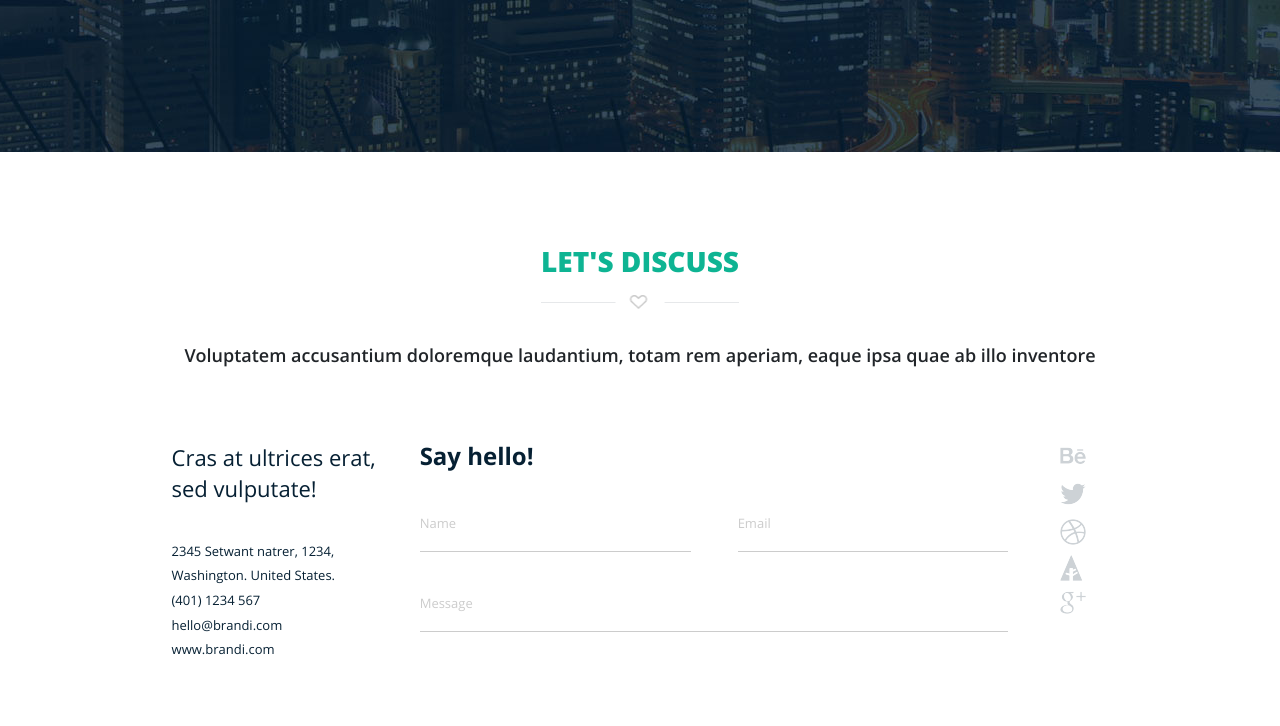
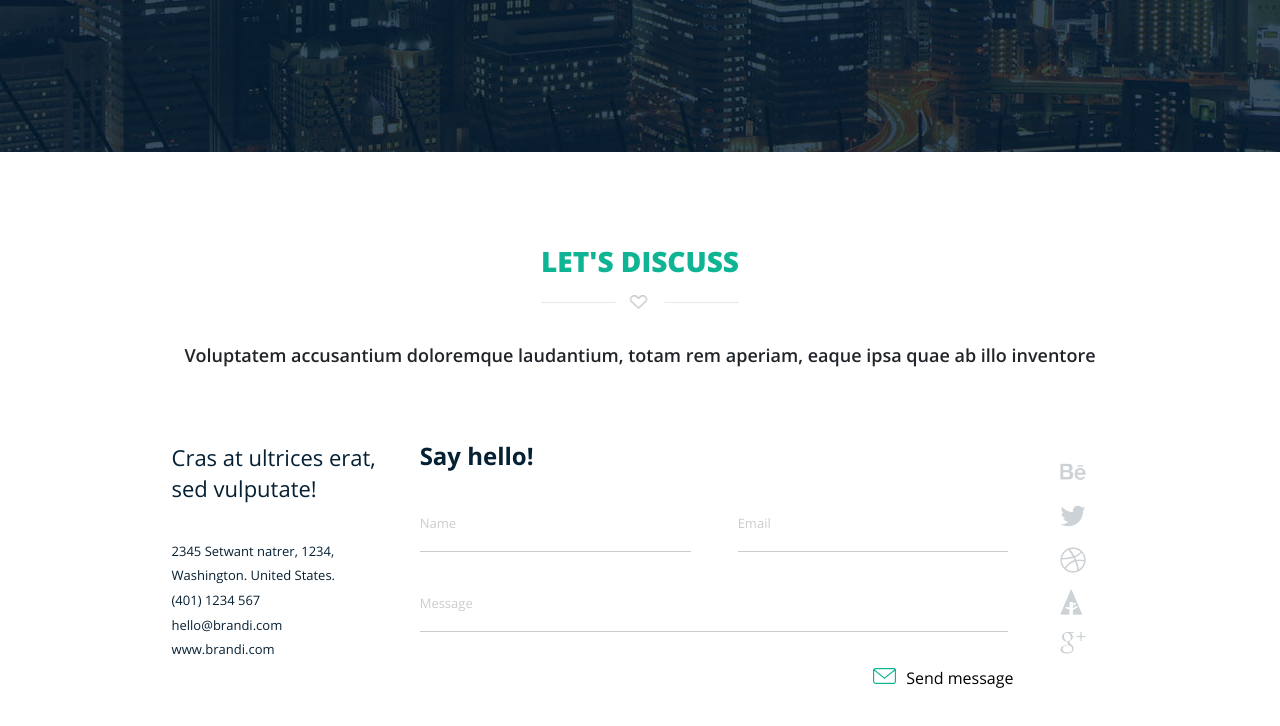
Before and after one commit to thePostas/brandi, a website: page app/index.html in a window 1280 px wide. Shown: the part 3622-4348 px from the top of the page. Drawn offline with nearby package versions, Linux system fonts and the light colour scheme.

Commit message:
message form fixes

```diff
--- a/app/index.html
+++ b/app/index.html
@@ -628,6 +628,7 @@
                             <input type="text" id="form-message" class="communicate__form-input communicate__form_message">
                         </div>
                     </div>
+                    <label class="communicate__form-button-label"><input class="communicate__form-button" id="send-button" type="image" src="img/communicate_form_button.png"><span class="communicate__form-button-text">Send message</span></label>
                 </form>
             </div>
             <div class="communicate__socials">
--- a/app/less/_communicate.less
+++ b/app/less/_communicate.less
@@ -40,11 +40,6 @@
       }
     }
   }
-  &__map {
-    overflow: hidden;
-    width: 100%;
-    height: 215px
-  }
   &__text {
     width: 100%;
     padding: 0 100px;
@@ -56,10 +51,11 @@
     }
   }
   &__form {
+    position: relative;
     color: #ccc;
     display: flex;
     flex-direction: column;
-    padding: 65px 30px 0 0;
+    padding: 65px 30px 60px 0;
     @media screen and (max-width: 1000px) {
       padding: 65px 0;
     }
@@ -117,19 +113,29 @@
         }
       }
     }
-    &_name {
-
-    }
-    &_email {
-
-    }
-    &_message {
-
+    &-button {
+      width: 23px;
+      height: 16px;
+      &-label {
+        cursor: pointer;
+        position: absolute;
+        bottom: -5px;
+        right: 25px;
+        @media screen and (max-width: 1000px) {
+        right: 40%;
+        }
+      }
+      &-text {
+        font: 16px OpenSansRegular;
+        color: #000;
+        margin-left: 10px;
+      }
     }
   }
   &__socials {
     &-list {
       width: 70px;
+      margin-top: 13px;
       display: flex;
       align-items: center;
       flex-direction: column;
@@ -137,10 +143,11 @@
         justify-content: center;
         flex-direction: row;
         width: 100%;
+        margin-top: 50px;
       }
       &-item {
         filter: opacity(0.2);
-        margin: 5px 0;
+        margin: 8px 0;
         background: url("../img/communicate_sprite.png") no-repeat 0 0;
         @media screen and (max-width: 1000px) {
           margin: 0 12px;
@@ -171,4 +178,9 @@
       }
     }
   }
+  &__map {
+    overflow: hidden;
+    width: 100%;
+    height: 215px
+  }
 }
--- a/app/less/_features_block.less
+++ b/app/less/_features_block.less
@@ -21,7 +21,7 @@
     height: 550px;
   }
   @media screen and (max-width: 1000px) {
-    height: 700px;
+    height: 900px;
   }
 }
 
@@ -39,8 +39,8 @@
     left: 47.8%;
     z-index: 100;
     @media screen and (max-width: 600px) {
-      left: 40%;
-      bottom: 10px;
+      left: 45%;
+      bottom: 40px;
   }
     &-button {
       width: 8px;
```
Also changed, not shown: app/css/main.css, app/img/behince.png (deleted), app/img/communicate_form_button.png (added), app/img/communicate_sprite2.png (deleted), app/img/dribbble.png (deleted), app/img/forrst.png (deleted), app/img/google.png (deleted), app/img/twitter.png (deleted).
